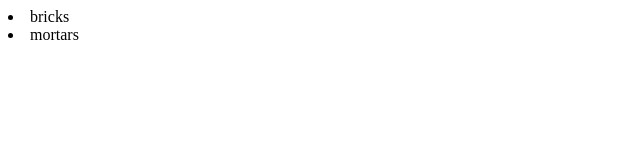
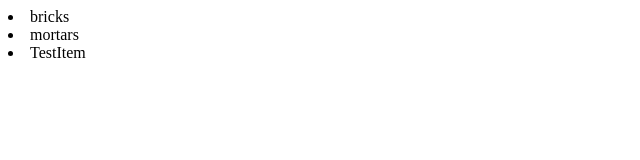
Before and after one commit to topsinfinite/dummytest, a plain HTML site: page index.html in a window 1280 px wide. Shown: the full height of the page, 0-640 px from the left. Drawn offline with Linux system fonts and the light colour scheme.

Commit message:
Update index.html
added an additional item to index.html

```diff
--- a/index.html
+++ b/index.html
@@ -3,6 +3,7 @@
         <div>
             <li>bricks</li>
             <li>mortars</li>
+            <li>TestItem</li>
         </div>
     </body>
 </html>
```
